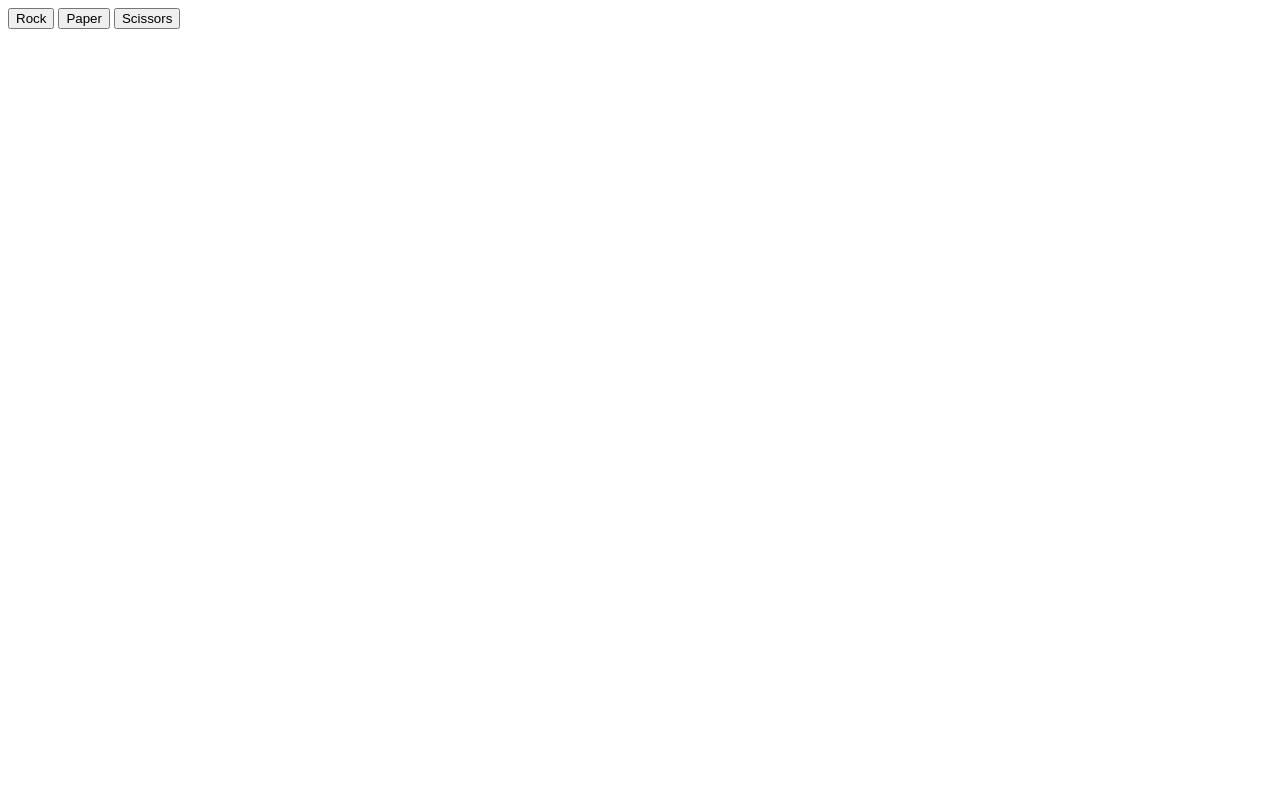
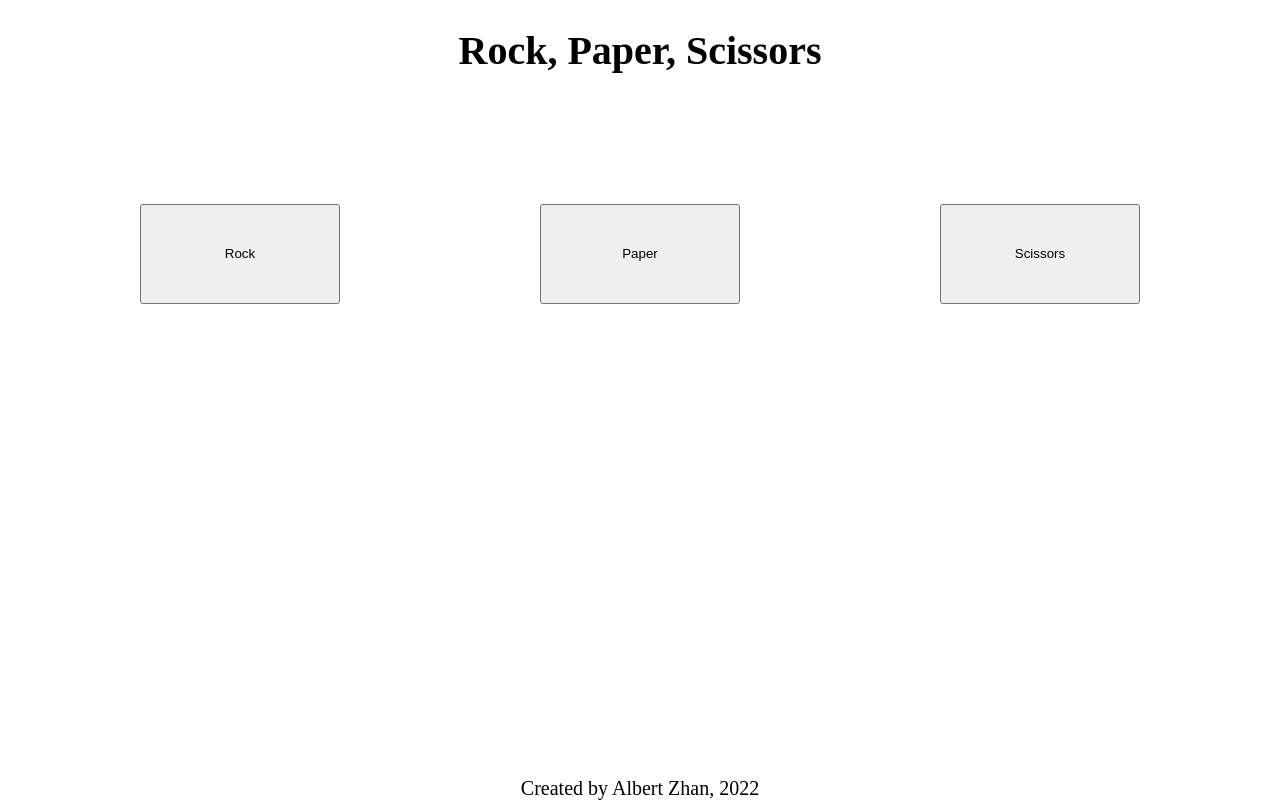
Before and after one commit to azhancf/RockPaperScissors, a plain HTML site: page index.html in a window 1280 px wide. Drawn offline with Linux system fonts and the light colour scheme.

Commit message:
made better UI for results and buttons

```diff
--- a/index.html
+++ b/index.html
@@ -2,16 +2,23 @@
 <html lang="en">
     <head>
         <meta charset="UTF-8">
+        <link rel="stylesheet" href="style.css">
         <script src="script.js" defer></script>
         <title>Rock, Paper, Scissors!</title>
     </head>
     <body>
-        <div class="container">
-            <button data-selection="ROCK">Rock</button>
-            <button data-selection="PAPER">Paper</button>
-            <button data-selection="SCISSORS">Scissors</button>
-            <div class="results"></div>
-            <div class="score"></div>
+        <h1>Rock, Paper, Scissors</h1>
+        <div class="content">
+            <div class="buttons">
+                <button data-selection="ROCK">Rock</button>
+                <button data-selection="PAPER">Paper</button>
+                <button data-selection="SCISSORS">Scissors</button>
+            </div>
+            <div class="text">
+                <div class="results"></div>
+                <div class="score"></div>
+            </div>
         </div>
+        <footer>Created by Albert Zhan, 2022</footer>
     </body>
 </html>
--- a/script.js
+++ b/script.js
@@ -28,30 +28,37 @@ function playRound (playerSelection, computerSelection) {
         playerSelection = capitalizeFirstLetter(playerSelection.toLowerCase());
         computerSelection = capitalizeFirstLetter(computerSelection.toLowerCase());
         message = `Draw! ${playerSelection} ties against ${computerSelection}!`;
+        results.style.color = 'black';
     }
     if (playerSelection === "ROCK" && computerSelection === "SCISSORS") {
         wins++;
         message = "You Win! Rock beats Scissors";
+        results.style.color = 'green';
     }
     if (playerSelection === "SCISSORS" && computerSelection === "PAPER") {
         wins++;
         message = "You Win! Scissors beats Paper";
+        results.style.color = 'green';
     }
     if (playerSelection === "PAPER" && computerSelection === "ROCK") {
         wins++;
         message = "You Win! Paper beats Rock";
+        results.style.color = 'green';
     }
     if (playerSelection === "SCISSORS" && computerSelection === "ROCK") {
         losses++;
         message = "You Lose! Rock beats Scissors";
+        results.style.color = 'red';
     }
     if (playerSelection === "PAPER" && computerSelection === "SCISSORS") {
         losses++;
         message = "You Lose! Scissors beats Paper";
+        results.style.color = 'red';
     }
     if (playerSelection === "ROCK" && computerSelection === "PAPER") {
         losses++;
         message = "You Lose! Paper beats Rock";
+        results.style.color = 'red';
     }
     results.textContent = message;
 
@@ -64,14 +71,14 @@ function playRound (playerSelection, computerSelection) {
 }
 
 function printScore() {
-    let message = `Player: ${wins}, Computer: ${losses}`;
+    let message = `Player: ${wins} | Computer: ${losses}`;
     const score = document.querySelector('.score');
     score.textContent = message;
 }
 
 function printResults () {
-    const container = document.querySelector('.container');
-    const gameOverMessage = document.createElement('div');
+    const text = document.querySelector('.text');
+    let gameOverMessage = document.createElement('div');
     let message;
     if (wins > losses) {
         message = "Congratulations! You win the game!";
@@ -83,10 +90,12 @@ function printResults () {
         message = "Oof, you lost. :\(";
     }
     gameOverMessage.textContent = message;
-    container.appendChild(gameOverMessage);
+    gameOverMessage.style.fontSize = '50px';
+    text.appendChild(gameOverMessage);
 }
 
 
 const buttons = document.querySelectorAll('button');
-buttons.forEach(button => button.addEventListener('click', () =>
-{if (!gameOver) playRound(button.dataset.selection, computerPlay())}));
+buttons.forEach(button => button.addEventListener('click', () => {
+    if (!gameOver) playRound(button.dataset.selection, computerPlay())
+}));
--- /dev/null
+++ b/style.css
@@ -0,0 +1,47 @@
+html, body {
+    height: 100%;
+}
+
+body {
+    margin: 0;
+    padding: 0;
+    display: flex;
+    flex-direction: column;
+}
+
+h1 {
+    text-align: center;
+    margin-bottom: 130px;
+    font-size: 40px;
+}
+
+footer {
+    flex-shrink: 0;
+    text-align: center;
+    font-size: 20px;
+}
+
+button {
+    width: 200px;
+    height: 100px;
+}
+
+.content {
+    flex: 1 0 auto;
+    align-items: center;
+}
+
+.buttons {
+    display: flex;
+    justify-content: center;
+    column-gap: 200px;
+    margin-bottom: 200px;
+}
+
+.text {
+    display: flex;
+    flex-direction: column;
+    align-items: center;
+    font-size: 25px;
+    row-gap: 50px;
+}
```
